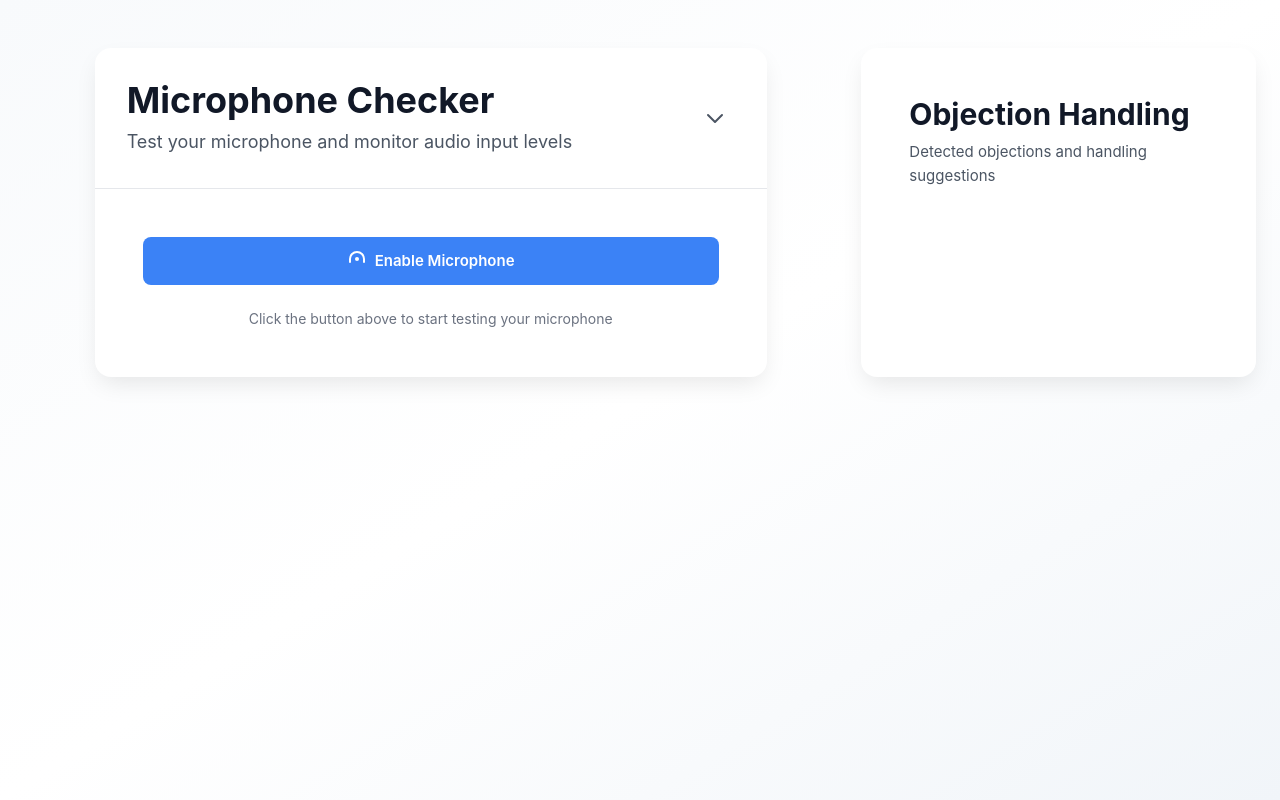
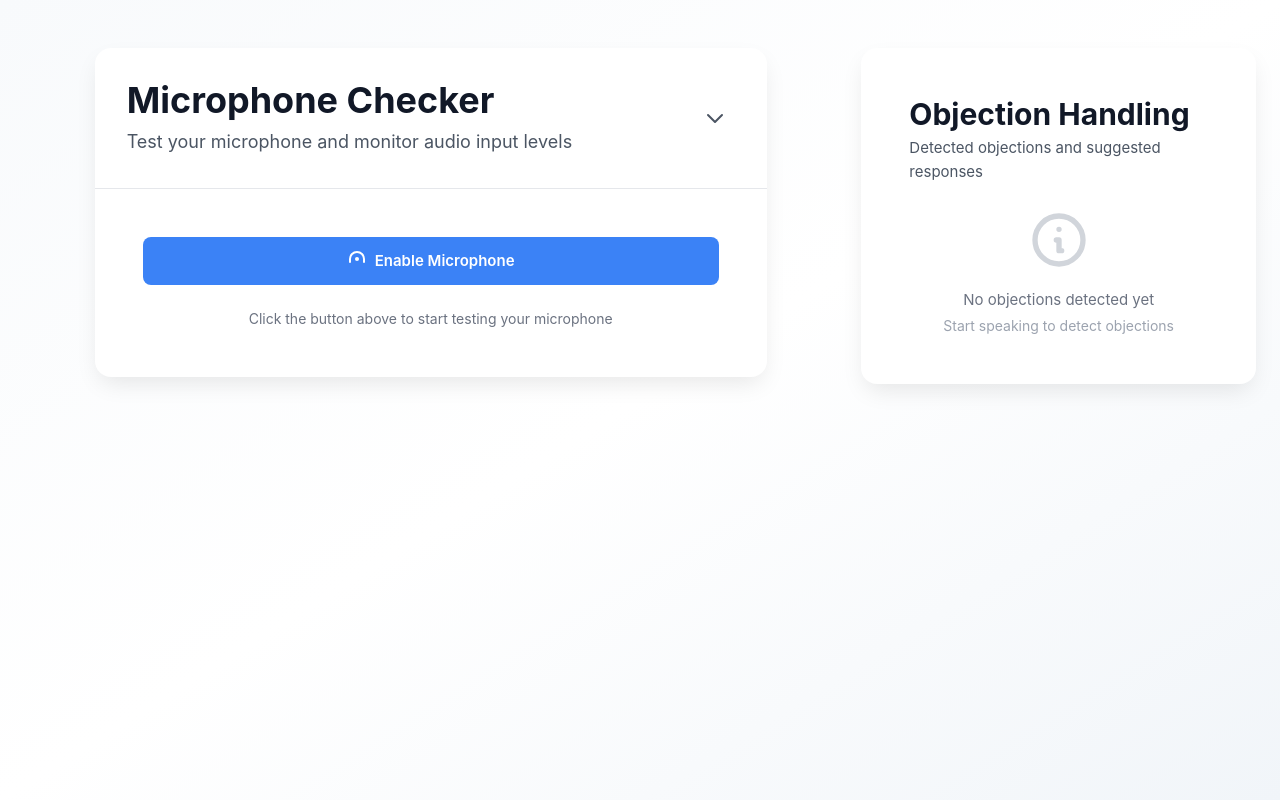
Before and after one commit to aarono-boop/Real-TIme-Objection-Handling, a Vue app: page / in a window 1280 px wide. Built offline with nearby package versions, Linux system fonts and the light colour scheme; the HTML template or start-up script is replaced by a standard one.

Commit message:
completionId: cgen-c1ba8a79d280492db91256373e01d9ae
cgen-c1ba8a79d280492db91256373e01d9ae

```diff
--- a/src/components/ObjectionHandler.vue
+++ b/src/components/ObjectionHandler.vue
@@ -1,10 +1,77 @@
 <script setup lang="ts">
+import type { Objection } from '../data/objections'
+
+interface Props {
+  detectedObjections: Objection[]
+}
+
+withDefaults(defineProps<Props>(), {
+  detectedObjections: () => [],
+})
+
+const emit = defineEmits<{
+  clear: []
+}>()
 </script>
 
 <template>
-  <div class="rounded-2xl bg-white shadow-lg p-8 sm:p-12 h-full">
-    <h2 class="text-2xl sm:text-3xl font-bold text-gray-900">Objection Handling</h2>
-    <p class="text-gray-600 mt-2">Detected objections and handling suggestions</p>
+  <div class="rounded-2xl bg-white shadow-lg p-8 sm:p-12 h-full flex flex-col">
+    <div class="flex items-center justify-between mb-6">
+      <div>
+        <h2 class="text-2xl sm:text-3xl font-bold text-gray-900">Objection Handling</h2>
+        <p class="text-gray-600 mt-1">Detected objections and suggested responses</p>
+      </div>
+      <button
+        v-if="detectedObjections.length > 0"
+        @click="emit('clear')"
+        class="text-sm text-gray-600 hover:text-gray-900 font-medium whitespace-nowrap ml-2"
+      >
+        Clear All
+      </button>
+    </div>
+
+    <!-- Empty State -->
+    <div v-if="detectedObjections.length === 0" class="flex-1 flex items-center justify-center">
+      <div class="text-center">
+        <svg class="w-16 h-16 text-gray-300 mx-auto mb-4" fill="none" stroke="currentColor" viewBox="0 0 24 24">
+          <path
+            stroke-linecap="round"
+            stroke-linejoin="round"
+            stroke-width="2"
+            d="M13 16h-1v-4h-1m1-4h.01M21 12a9 9 0 11-18 0 9 9 0 0118 0z"
+          />
+        </svg>
+        <p class="text-gray-500">No objections detected yet</p>
+        <p class="text-gray-400 text-sm mt-1">Start speaking to detect objections</p>
+      </div>
+    </div>
+
+    <!-- Detected Objections List -->
+    <div v-else class="space-y-4 overflow-y-auto flex-1">
+      <div
+        v-for="objection in detectedObjections"
+        :key="objection.id"
+        class="bg-amber-50 border border-amber-200 rounded-lg p-4"
+      >
+        <!-- Objection Statement -->
+        <div class="mb-3">
+          <p class="text-sm font-semibold text-amber-900 mb-1">Objection Detected:</p>
+          <p class="text-amber-800 italic">{{ objection.objection }}</p>
+        </div>
+
+        <!-- Suggested Response -->
+        <div class="mb-3">
+          <p class="text-sm font-semibold text-green-900 mb-1">Suggested Response:</p>
+          <p class="text-gray-700 text-sm leading-relaxed">{{ objection.response }}</p>
+        </div>
+
+        <!-- Pro Tip -->
+        <div class="bg-blue-50 border border-blue-200 rounded p-3">
+          <p class="text-xs font-semibold text-blue-900 mb-1">💡 Pro Tip:</p>
+          <p class="text-xs text-blue-800">{{ objection.proTip }}</p>
+        </div>
+      </div>
+    </div>
   </div>
 </template>
 
```
